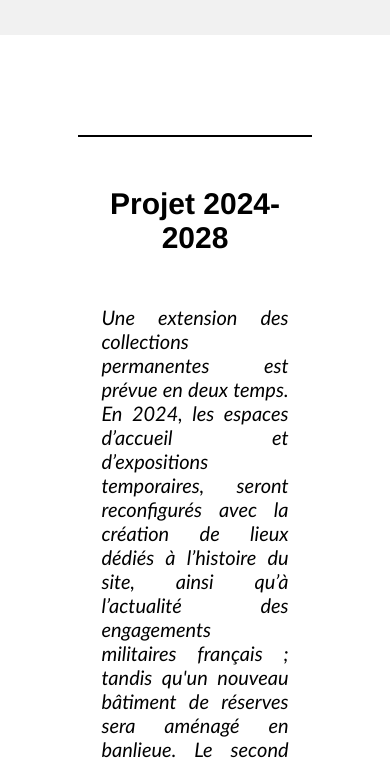
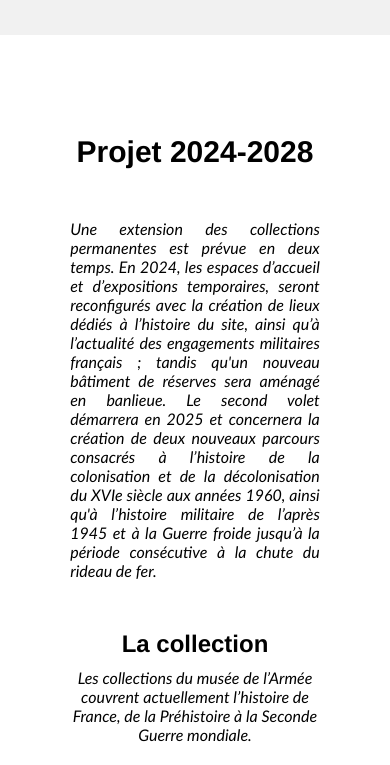
Before and after one commit to Clansou/Projet_SCSS_MuseeDeL-armee, a plain HTML site: page index.html in a window 390 px wide. Shown: the part 2440-3205 px from the top of the page. Drawn offline with Linux system fonts and the light colour scheme.

Commit message:
:construction: Create responsive Projets Page

```diff
--- a/index.scss
+++ b/index.scss
@@ -194,6 +194,11 @@
     height: auto;
     text-align: justify;
     border-bottom: black 2px solid;
+    @include mixins.breakpoint(1000px){
+        width: 80%;
+        border-bottom: 0;
+        border-top: 0;
+    }
     h2{
         font-size: 30px;
         text-align:center;
@@ -203,7 +208,11 @@
         margin: 30px auto;
         width: 80%;
         font-size: 20px;
+        @include mixins.breakpoint(1000px){
+            font-size: 16px;
+        }
     }
+
 }
 #collection{
     margin-top: 50px;
```
Also changed, not shown: index.css, 1 other file.
